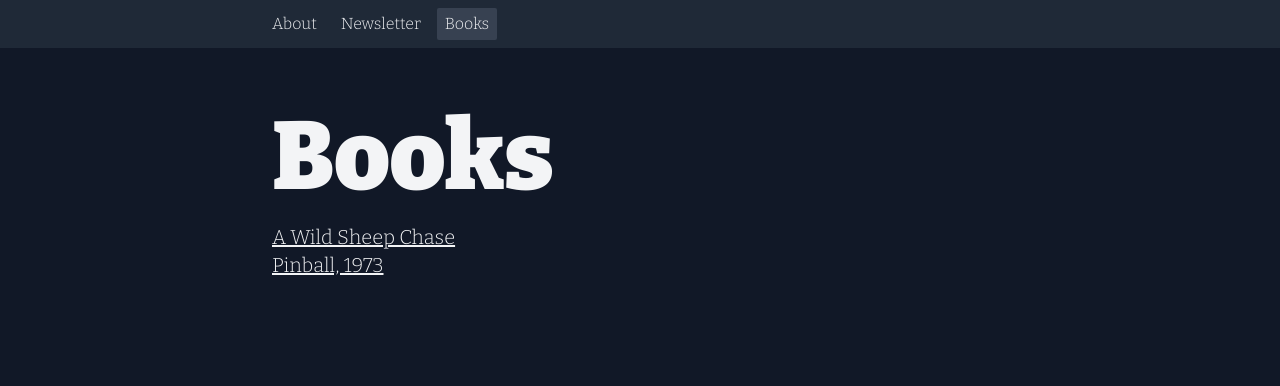
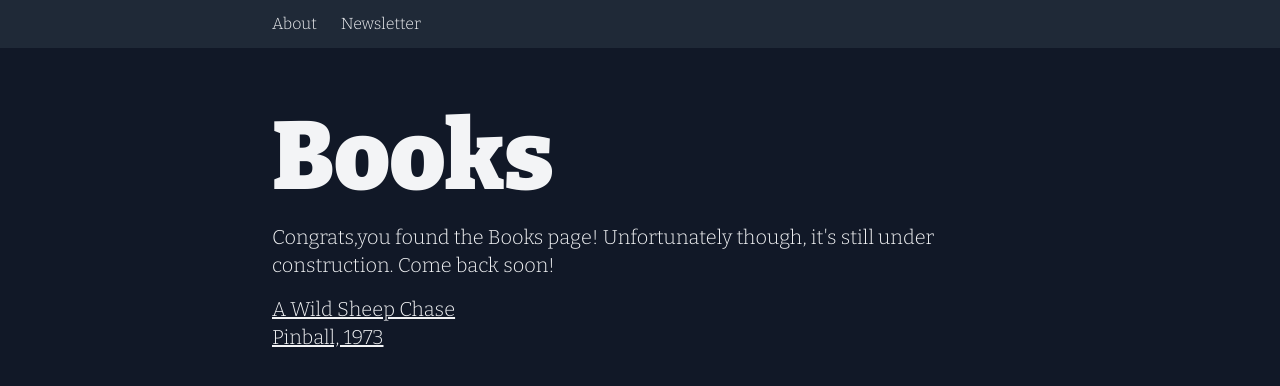
Before and after one commit to robinmetral/robinmetral.com, a Next.js app: page /books in a window 1280 px wide. Shown: the top 386 px of the page. Built offline with nearby package versions, Linux system fonts and the light colour scheme.

Commit message:
silent rollout

```diff
--- a/components/Nav.tsx
+++ b/components/Nav.tsx
@@ -9,10 +9,6 @@ const NAV_ITEMS = [
   {
     name: "Newsletter",
     url: "/newsletter",
-  },
-  {
-    name: "Books",
-    url: "/books",
   },
 ];
 
--- a/pages/books/index.tsx
+++ b/pages/books/index.tsx
@@ -14,6 +14,10 @@ export default function Books({
   return (
     <>
       <Heading>Books</Heading>
+      <p className="mb-4">
+        Congrats,you found the Books page! Unfortunately though, it's still
+        under construction. Come back soon!
+      </p>
       <ul>
         {books.map(({ frontMatter, slug }) => (
           <li key={slug}>
```
